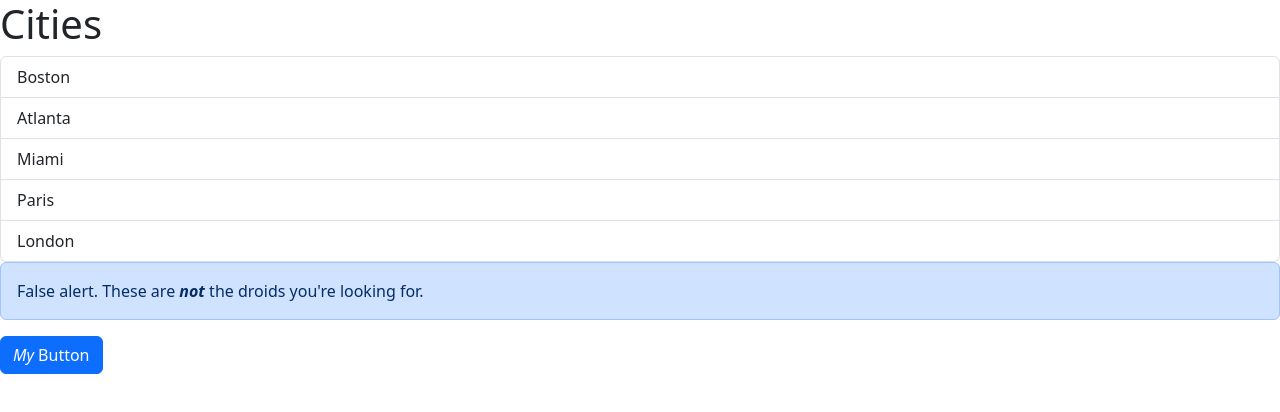
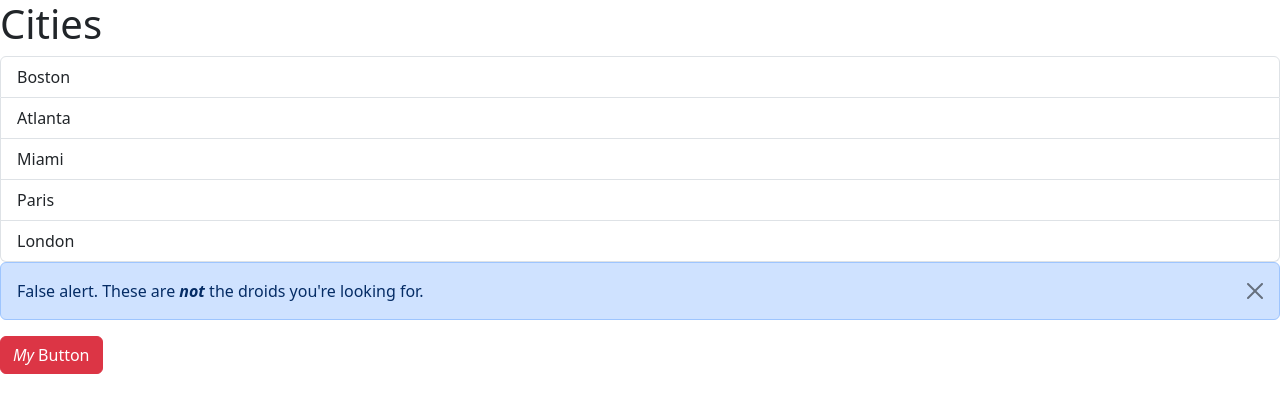
Before and after one commit to htack210/react_js, a React (Vite) app in the folder react-app/: page / in a window 1280 px wide. Shown: the top 412 px of the page. Built offline with nearby package versions, Linux system fonts and the light colour scheme.

Commit message:
Added dismissible alert

```diff
--- a/react-app/src/AppButton.tsx
+++ b/react-app/src/AppButton.tsx
@@ -1,12 +1,21 @@
 import Button from "./components/Button";
+import Alert from "./components/Alert";
+import { useState } from "react";
 
 function App() {
+  const [alertVisible, setAlertVisibility] = useState(false);
+
   return (
-    <div>
-      <Button onClick={() => console.log("Clicked")}>
-        <i>My</i> Button
-      </Button>
-    </div>
+    <>
+      <div>
+        {alertVisible && (
+          <Alert onClose={() => setAlertVisibility(false)}>My Alert</Alert>
+        )}
+        <Button color="danger" onClick={() => setAlertVisibility(true)}>
+          <i>My</i> Button
+        </Button>
+      </div>
+    </>
   );
 }
 export default App;
--- a/react-app/src/components/Alert.tsx
+++ b/react-app/src/components/Alert.tsx
@@ -2,10 +2,22 @@
 
 interface Props {
   children: ReactNode;
+  onClose: () => void;
 }
 
-const Alert = ({ children }: Props) => {
-  return <div className="alert alert-primary">{children}</div>;
+const Alert = ({ children, onClose }: Props) => {
+  return (
+    <div className="alert alert-primary alert-dismissible">
+      {children}
+      <button
+        type="button"
+        className="btn-close"
+        onClick={onClose}
+        data-bs-dismiss="alert"
+        aria-label="Close"
+      ></button>
+    </div>
+  );
 };
 
 export default Alert;
```
